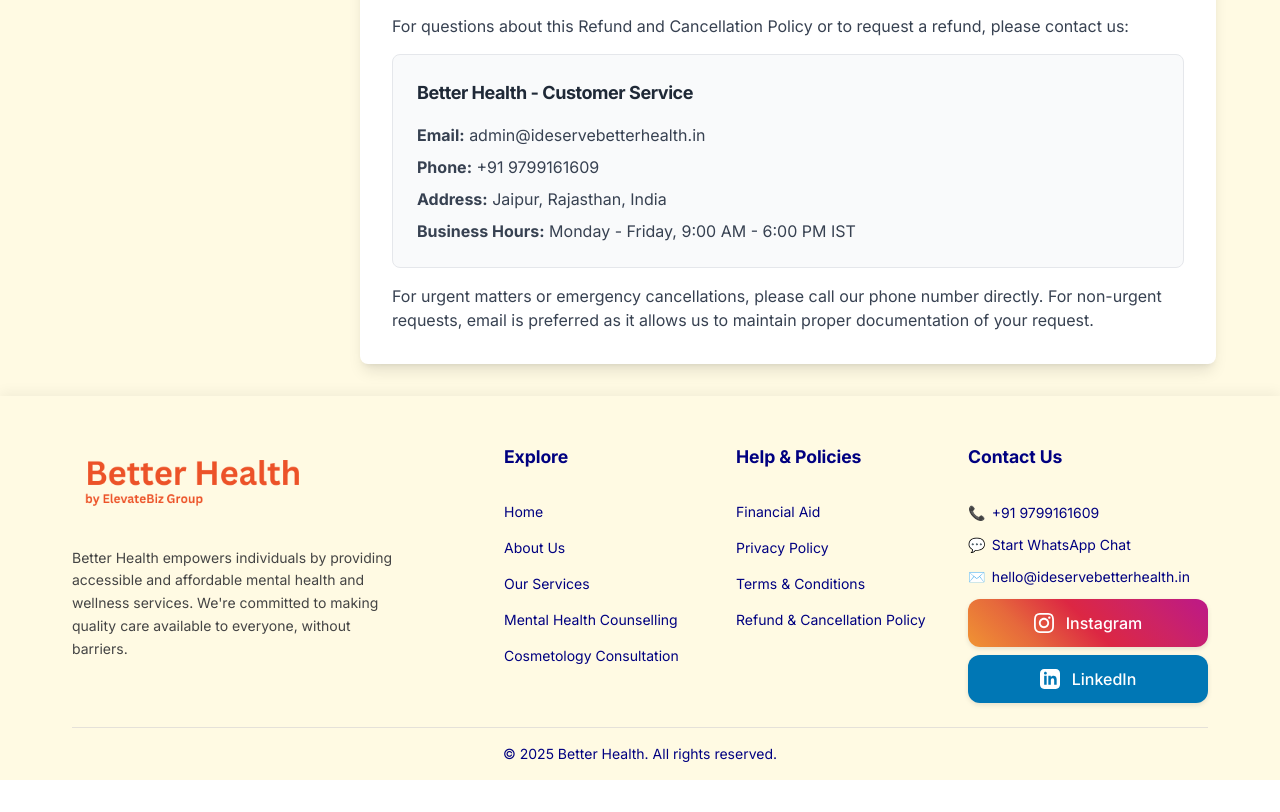
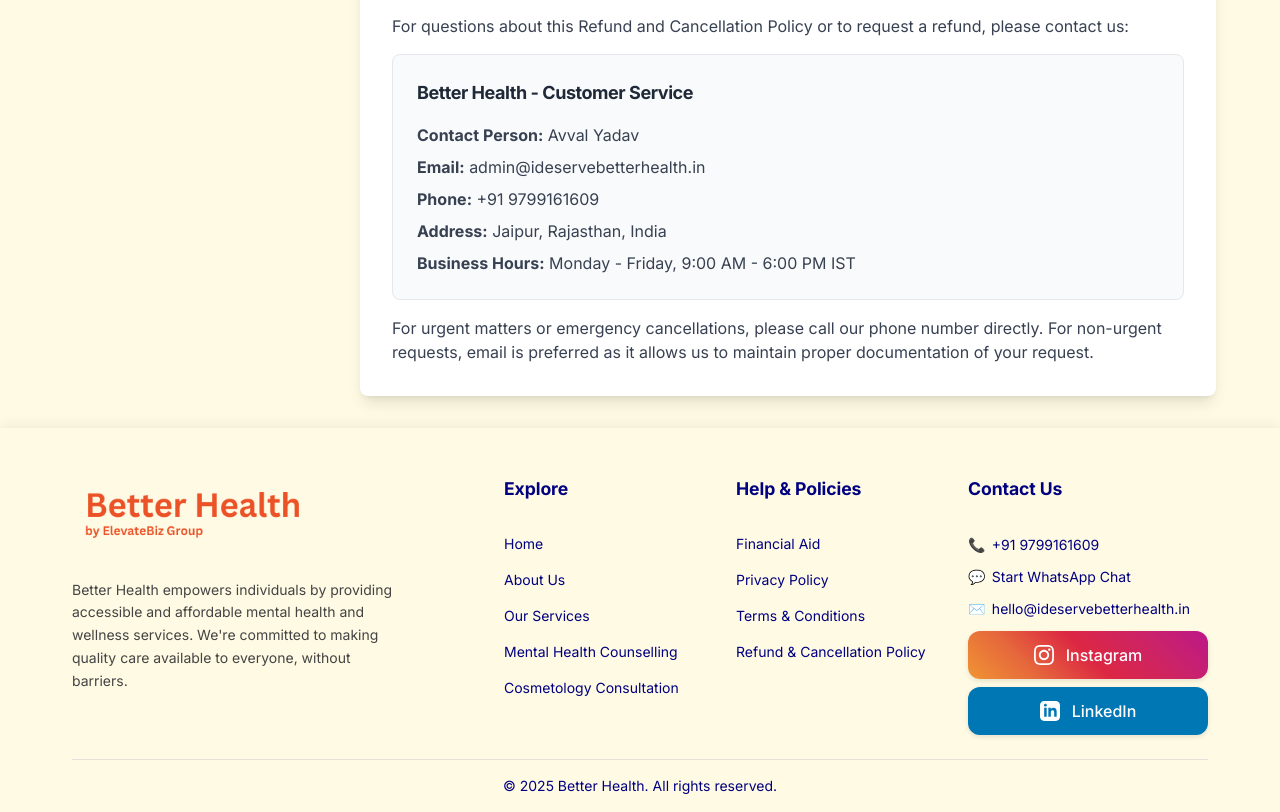
Before and after one commit to ideserveBetterHealth/Website, a React (Vite) app in the folder client/: page /refund-cancellation-policy in a window 1280 px wide. Shown: the part 4700-5512 px from the top of the page. Before the commit the page ends 5480 px from the top, so only its background shows below. Built offline with nearby package versions, Linux system fonts and the light colour scheme; no server answers.

Commit message:
updated refund policy contact details

```diff
--- a/client/src/pages/RefundCancellationPolicy.jsx
+++ b/client/src/pages/RefundCancellationPolicy.jsx
@@ -419,6 +419,9 @@
                         </h4>
                         <div className="space-y-2 text-gray-700">
                           <p>
+                            <strong>Contact Person:</strong> Avval Yadav
+                          </p>
+                          <p>
                             <strong>Email:</strong>{" "}
                             admin@ideservebetterhealth.in
                           </p>
```
